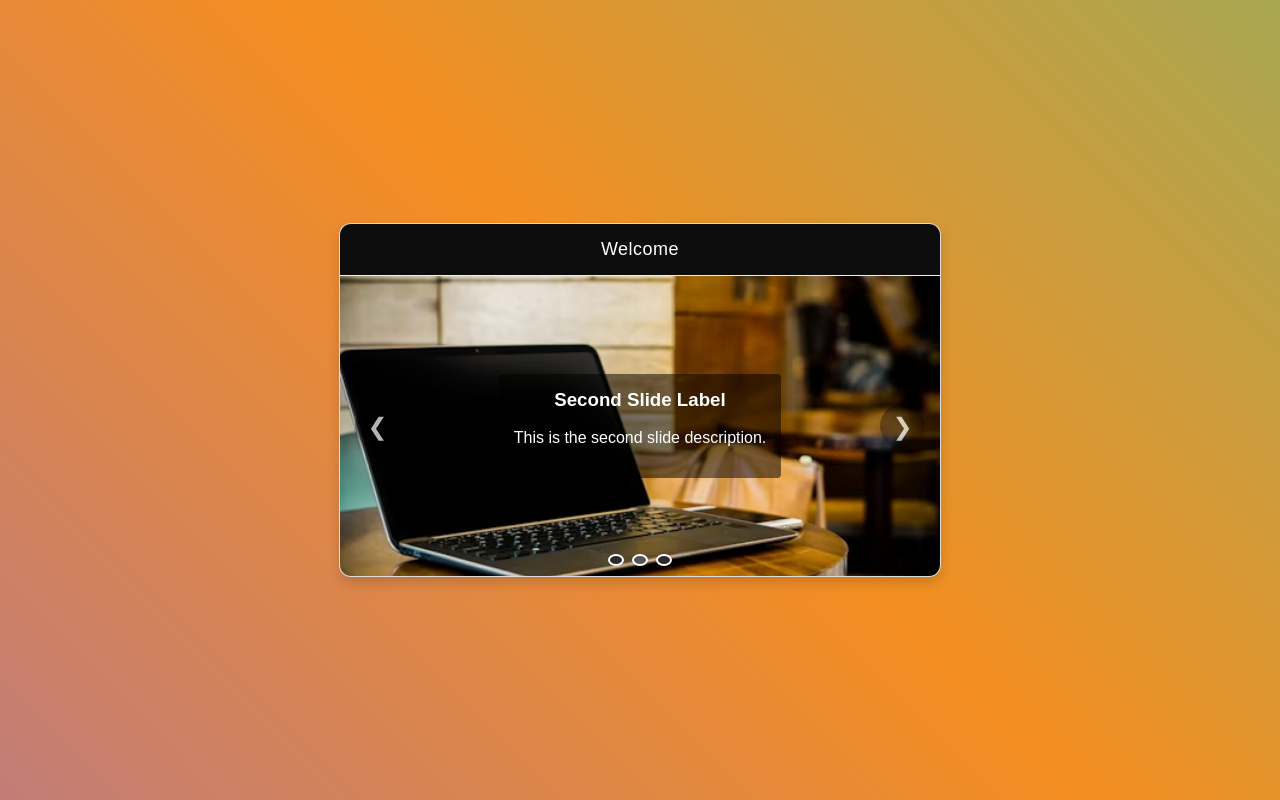
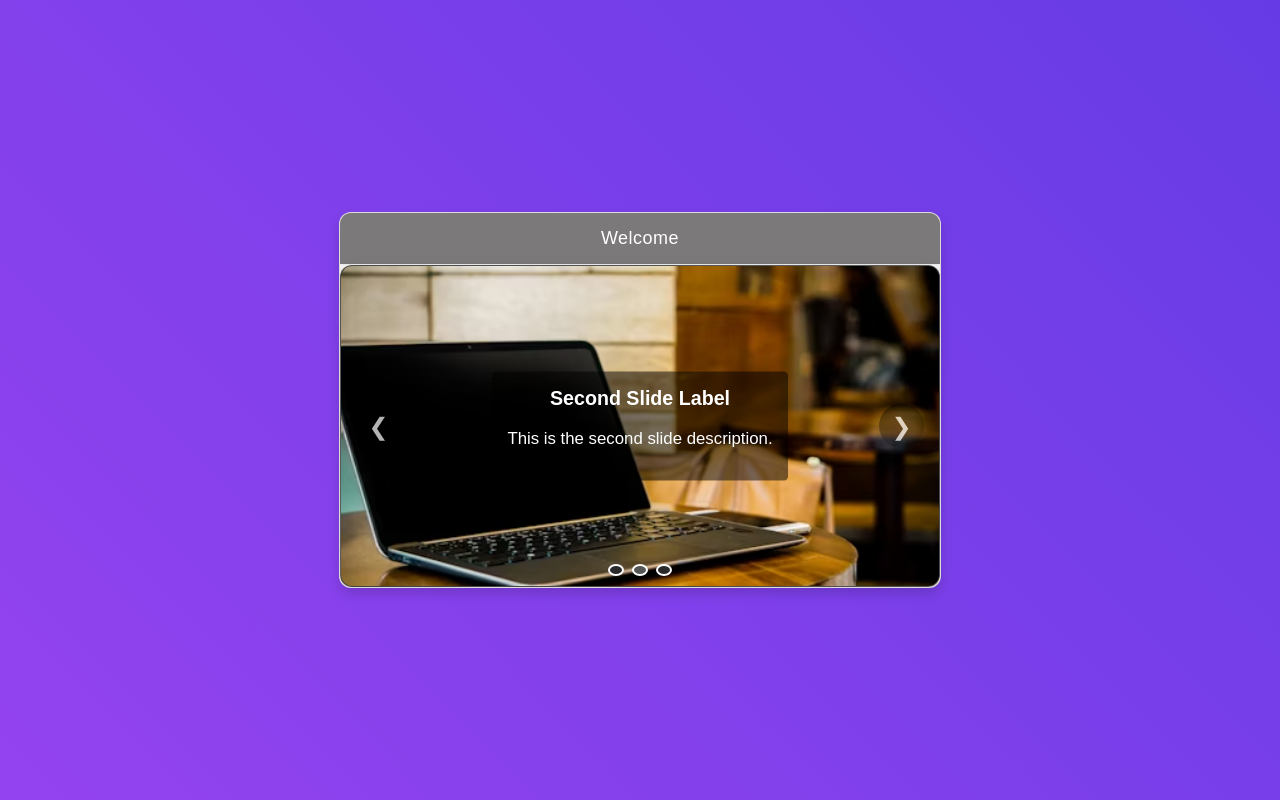
Before and after one commit to AnkithBhargav/carousel_test, a React (Vite) app: page / in a window 1280 px wide. Built offline with nearby package versions, Linux system fonts and the light colour scheme.

Commit message:
Refactor Carousel component for improved structure and maintainability

```diff
--- a/index.html
+++ b/index.html
@@ -10,12 +10,6 @@
       margin: 0;
       font-family: -apple-system, BlinkMacSystemFont, 'Segoe UI', Roboto, 'Helvetica Neue', Arial, sans-serif, 'Apple Color Emoji', 'Segoe UI Emoji', 'Segoe UI Symbol';
       background-color: #f0f0f0;
-      /* Apply background image here */
-      background-image: url('https://c4.wallpaperflare.com/wallpaper/733/808/870/reactjs-facebook-javascript-minimalism-wallpaper-preview.jpg');
-      background-size: cover;
-      background-repeat: no-repeat;
-      background-position: center;
-      height: 100vh; /* Ensure the body takes the full viewport height to show the background */
     }
     #root {
       display: flex;
--- a/package.json
+++ b/package.json
@@ -13,7 +13,8 @@
     "bootstrap": "^5.3.6",
     "react": "^19.1.0",
     "react-bootstrap": "^2.10.10",
-    "react-dom": "^19.1.0"
+    "react-dom": "^19.1.0",
+    "react-multi-carousel": "^2.8.6"
   },
   "devDependencies": {
     "@eslint/js": "^9.25.0",
--- a/src/components/Carousel.css
+++ b/src/components/Carousel.css
@@ -1,17 +1,19 @@
 .carousel-wrapper {
   position: relative;
-  width: 80%;
-  max-width: 600px;
-  margin: 20px auto;
+  width: 90%; /* Slightly wider for better visibility */
+  max-width: 700px; /* Increased max-width for a more spacious layout */
+  margin: 30px auto; /* Adjusted margin for better spacing */
   overflow: hidden;
-  border-radius: 8px;
-  box-shadow: 0 4px 8px rgba(0, 0, 0, 0.1);
+  border-radius: 12px; /* Softer corners for a modern look */
+  box-shadow: 0 6px 12px rgba(0, 0, 0, 0.15); /* Enhanced shadow for a cleaner, premium feel */
+  background-color: #f9f9f9; /* Light background for a clean appearance */
+  border: 1px solid rgba(0, 0, 0, 0.1); /* Subtle border for added definition */
 }
 
 .welcome-message {
   padding: 15px;
   text-align: center;
-  background-color: #0e0d0d;
+  background-color: rgba(0, 0, 0, 0.5); /* Transparent smooth background */
   border-bottom: 1px solid #eee;
   font-family: 'Arial', sans-serif; /* Clean and modern font */
   font-size: 18px; /* Slightly larger for better readability */
@@ -22,7 +24,12 @@
 
 .carousel-container {
   position: relative;
-  height: 300px; /* Adjust as needed */
+  height: 320px; /* Slightly taller for a more immersive feel */
+  background: linear-gradient(135deg, #2c2c2c, #4a4a4a); /* Enhanced gradient for a sleek appearance */
+  border-radius: 12px; /* Softer corners for a modern touch */
+  box-shadow: 0 8px 16px rgba(0, 0, 0, 0.25); /* Deeper shadow for a premium look */
+  overflow: hidden; /* Keeps content neatly contained */
+  border: 1px solid rgba(255, 255, 255, 0.1); /* Subtle border for added definition */
 }
 
 .carousel-slide {
@@ -34,10 +41,16 @@
   background-size: cover;
   background-position: center;
   opacity: 0;
-  transition: opacity 0.5s ease-in-out;
+  transition: opacity 0.8s ease-in-out, transform 0.8s ease; /* Smooth fade-in and subtle zoom effect */
   display: flex;
   justify-content: center;
   align-items: center;
+  transform: scale(1); /* Default scale */
+}
+
+.carousel-slide.active {
+  opacity: 1;
+  transform: scale(1.05); /* Slight zoom for an immersive effect */
 }
 
 .carousel-slide.active {
@@ -129,10 +142,10 @@
   transform: scale(1.2); /* Slightly enlarge on hover for better interactivity */
 }
 
-.carousel-indicators button.active {
+.carousel-indicators button.active { /* Active indicator */
   background-color: #555;
 }
 
-.carousel-indicators button:hover {
+.carousel-indicators button:hover {  /* Hover effect */
   background-color: #888;
 }
--- a/src/index.css
+++ b/src/index.css
@@ -1,29 +1,31 @@
 body {
   height: 100vh;
-  margin: 0; /* Remove default margin for a cleaner layout */
   display: flex;
   justify-content: center;
   align-items: center;
-  background: linear-gradient(45deg, #d2001a, #7462ff, #f48e21, #23d5ab);
-  background-size: 400% 400%; /* Slightly increase the gradient size for smoother transitions */
-  animation: gradientShift 15s ease-in-out infinite; /* Adjust animation duration for a more relaxed effect */
-  font-family: 'Arial', sans-serif; /* Ensure consistent font rendering */
-  color: #ffffff; /* Set default text color for better contrast */
-  overflow: hidden; /* Prevent scrollbars from appearing */
+  background: linear-gradient(45deg, #a546f3, #4a37df);
+  background-size: 200% 200%;
+  animation: none;
+  /* Ensure this aligns with the design system */
+  font-family: var(--font-family, Arial, sans-serif);
+  body:hover {
+    animation: color 12s ease-in-out infinite;
+  animation: color 12s ease-in-out infinite;
+  font-family: Arial, sans-serif;
+}
 }
 
-@keyframes gradientShift {
+@keyframes color {
   0% {
-    background-position: 0% 50%;
+      background-position: 0% 50%;
   }
   50% {
-    background-position: 100% 50%;
+      background-position: 100% 50%;
   }
   100% {
-    background-position: 0% 50%;
+      background-position: 0% 50%;
   }
 }
-
 
 #root {
   width: 100%; /* Allow the root div to take full width */
```
Also changed, not shown: 1 other file (tests, documents, lock files or other folders).
